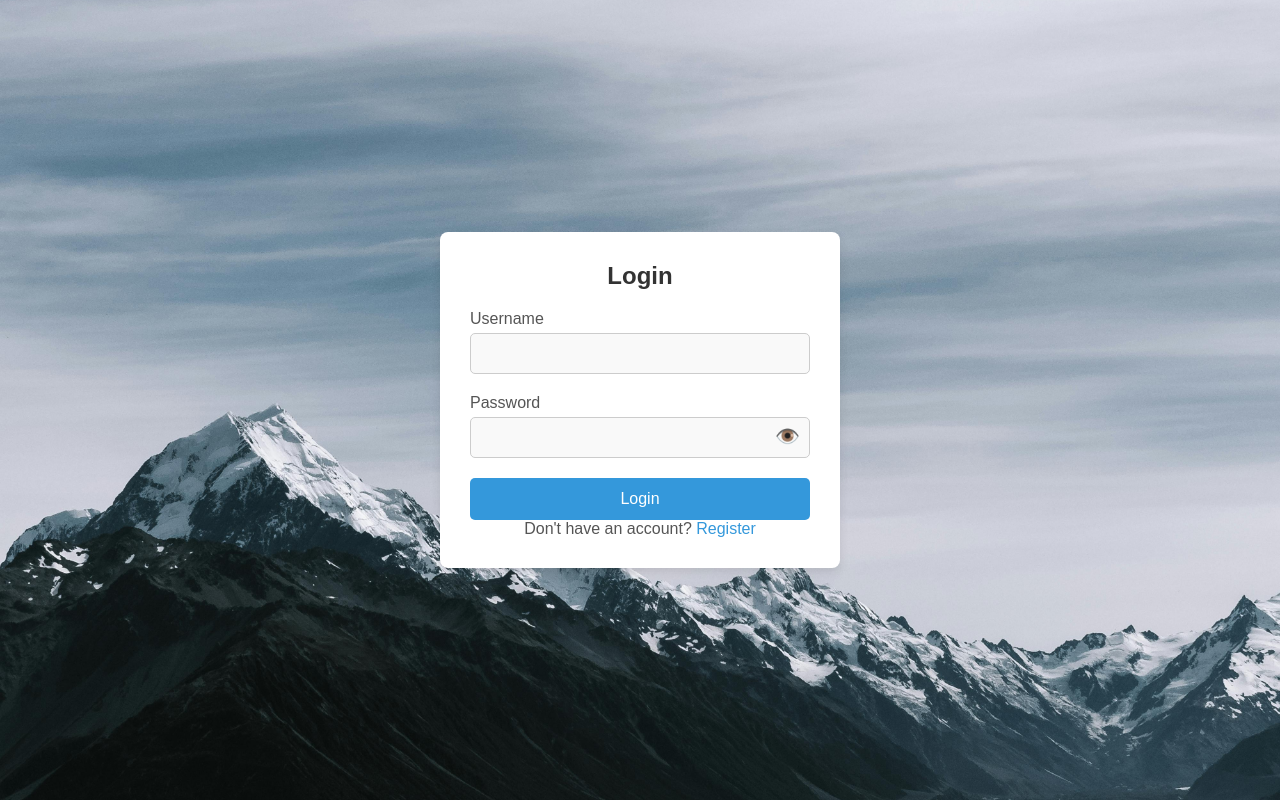
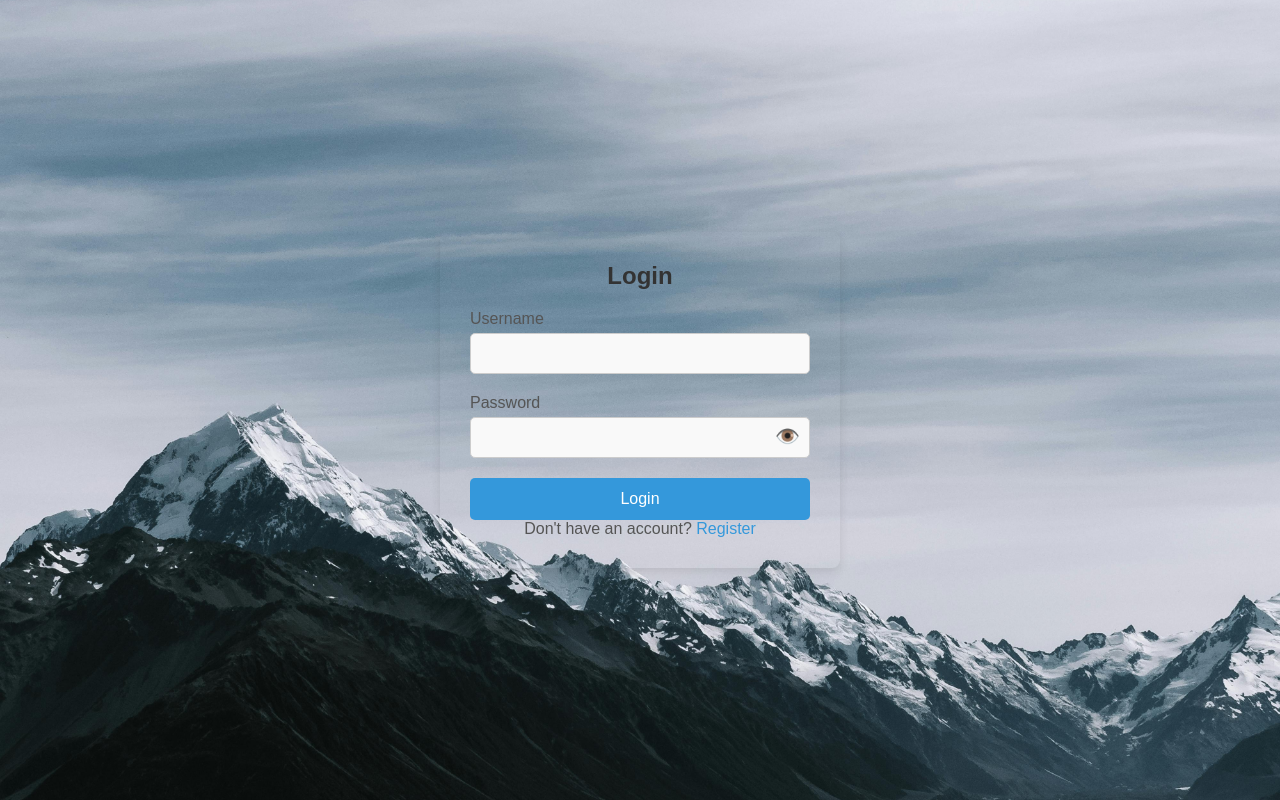
Before and after one commit to ShaikAsifa2612/Multi-Language-invoice-Extractor, a Flask app: page / in a window 1280 px wide. Run offline with Flask 3, Linux system fonts and the light colour scheme; some libraries are stand-ins or nearby versions.

Commit message:
Updated css

```diff
--- a/PROJECT1/static/css/style.css
+++ b/PROJECT1/static/css/style.css
@@ -24,7 +24,7 @@ body {
 
 .form-container {
   width: 400px;
-  background-color: #ffffff;
+  background-color: rgba(255, 255, 255, 0);
   border-radius: 8px;
   box-shadow: 0 4px 10px rgba(0, 0, 0, 0.1);
   padding: 30px;
```
